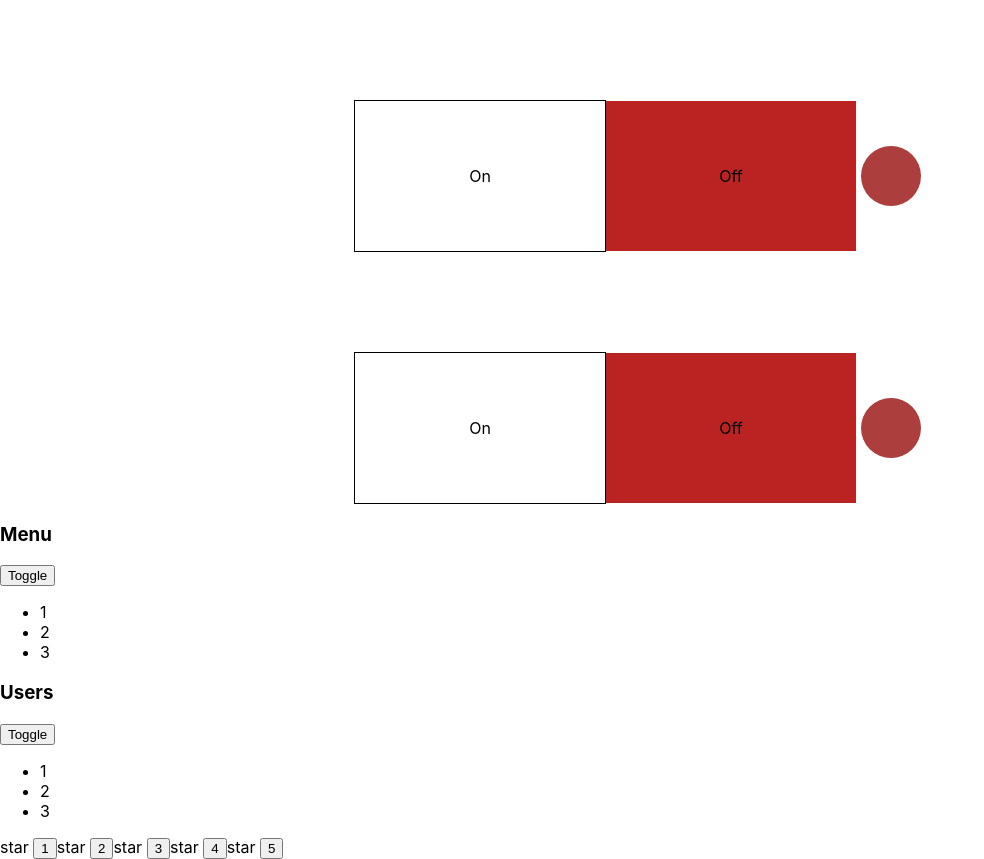
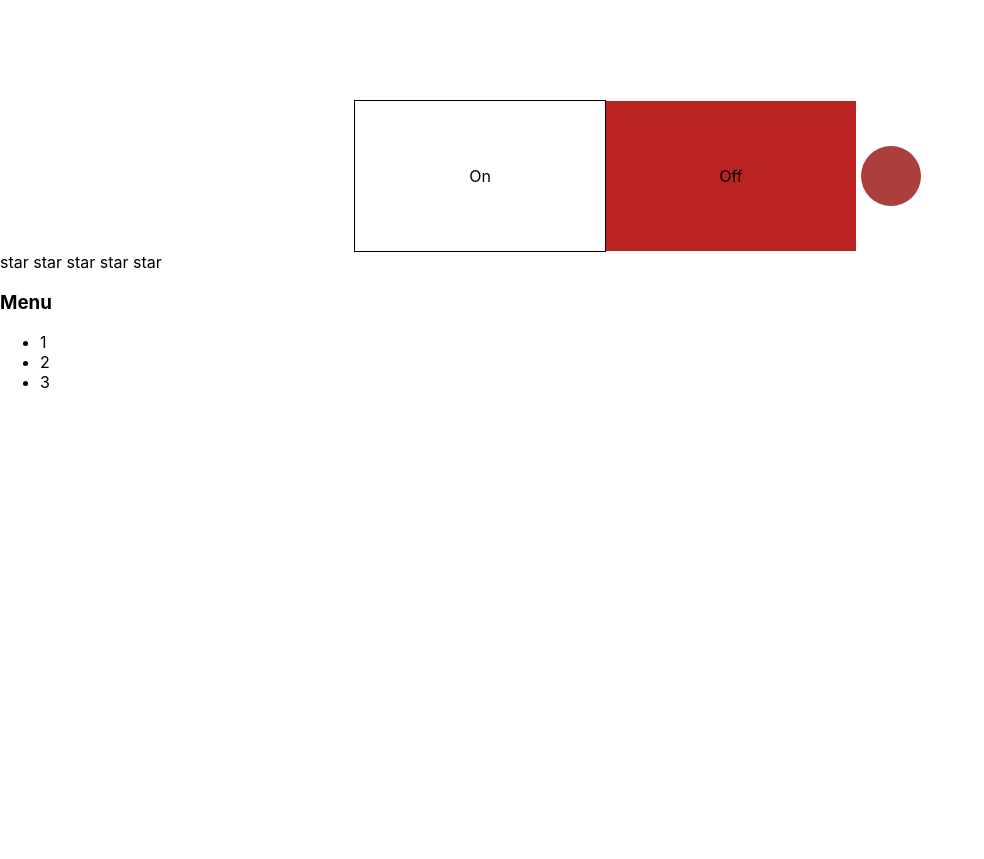
Before and after one commit to melion11/typescript_kabzda, a React (Create React App) app: page / in a window 1280 px wide. Shown: the whole page, without its empty margins (0-984 px from the left). After the commit the page ends 800 px from the top, so only its background shows below. Built offline with nearby package versions, Linux system fonts and the light colour scheme.

Commit message:
completed tasks with controlled components (accordion, rating, onOff) and callbacks

```diff
--- a/src/App.tsx
+++ b/src/App.tsx
@@ -3,32 +3,27 @@ import './App.css';
 import {OnOff} from './components/OnOff/OnOff';
 import {UnControlledRating} from "./components/UnControlledRating/UnControlledRating";
 import {UnControlledAccordion} from "./components/UnControlledAccordion/UnControlledAccordion";
+import {Rating} from "./components/Rating/Rating";
+import Accordion from "./components/Accordion/Accordion";
+import {UncontrolledOnOff} from "./components/UncontrolledOnOff/UncontrolledOnOff";
+
+export type RatingValueType = 0 | 1 | 2 | 3 | 4 | 5;
+
 
 function App() {
 
+    const [rating, setRating] = useState<RatingValueType>(0)
+
+    const [accordionCollapsed, setAccordionCollapsed] = useState<boolean>(false)
+
+    const [onOff, setOnOff]  = useState<boolean>(false);
+
+
     return (
         <div>
-            <OnOff/>
-            <OnOff/>
-
-            <UnControlledAccordion titleValue={'Menu'} />
-            <UnControlledAccordion titleValue={'Users'} />
-            <UnControlledRating/>
-
-
-            {/*<PageTitle title={'This is app component'}/>*/}
-            {/*<PageTitle title={'My friends'}/>*/}
-            {/*Article 1*/}
-            {/*<UnControlledRating value={3}/>*/}
-            {/*<Accordion titleValue={'Menu'} collapsed={true}/>*/}
-            {/*<Accordion titleValue={'Users'} collapsed={false}/>*/}
-            {/*Article 2*/}
-            {/*<UnControlledRating value={0}/>*/}
-            {/*<UnControlledRating value={1}/>*/}
-            {/*<UnControlledRating value={2}/>*/}
-            {/*<UnControlledRating value={3}/>*/}
-            {/*<UnControlledRating value={4}/>*/}
-            {/*<UnControlledRating value={5}/>*/}
+            <OnOff onOff={onOff} setOnOff={setOnOff}/>
+            <Rating value={rating} setRating={setRating}/>
+            <Accordion titleValue={'Menu'} accordionCollapsed={accordionCollapsed} setAccordionCollapsed={setAccordionCollapsed} />
         </div>
     );
 }
--- a/src/components/Accordion/Accordion.tsx
+++ b/src/components/Accordion/Accordion.tsx
@@ -2,26 +2,34 @@ import React from "react";
 
 type AccordionPropsType = {
     titleValue: string
-    collapsed: boolean
+    setAccordionCollapsed: (accordionCollapsed: boolean)=>void
+    accordionCollapsed: boolean
 }
 
 function Accordion(props: AccordionPropsType) {
     console.log('Accordion rendering')
 
         return <div>
-            <AccordionTitle title={props.titleValue}/>
-            {!props.collapsed && <AccordionBody/> }
+            <AccordionTitle title={props.titleValue} setAccordionCollapsed={props.setAccordionCollapsed} accordionCollapsed={props.accordionCollapsed}/>
+            {!props.accordionCollapsed && <AccordionBody/> }
         </div>
 
 }
 
 type AccordionTitlePropsType = {
     title: string
+    setAccordionCollapsed: (accordionCollapsed: boolean)=>void
+    accordionCollapsed: boolean
 }
 
 function AccordionTitle(props: AccordionTitlePropsType) {
     console.log('AccordionTitle rendering')
-    return <h3>{props.title}</h3>
+
+    const onClickHandler = () => {
+        props.setAccordionCollapsed(!props.accordionCollapsed)
+    }
+
+    return <h3 onClick={onClickHandler}>{props.title}</h3>
 }
 
 function AccordionBody() {
--- a/src/components/OnOff/OnOff.tsx
+++ b/src/components/OnOff/OnOff.tsx
@@ -1,41 +1,38 @@
 import React, {useState} from 'react';
 import s from './onOff.module.css'
 
+export type OnOffType = {
+    onOff: boolean
+    setOnOff: (onOff: boolean) => void
 
+}
 
-export const OnOff = () => {
+export const OnOff = (props: OnOffType) => {
 
-    const [onOff, setOnOff]  = useState(false);
+    const buttonClassName = props.onOff ? s.button__green : s.button__red;
+    const onClassName = props.onOff ? s.on__block_green : s.on__block;
+    const offClassName = !props.onOff ? s.off__block_red : s.off__block;
 
     const onOffSwitcher = () => {
-        setOnOff(!onOff)
+        props.setOnOff(!props.onOff)
     }
 
-    const buttonClassName = onOff ? s.button__green : s.button__red;
+    const onClickHandlerSwitcher = () => {
+        onOffSwitcher()
+    }
 
     const onClickHandler = () => {
-       onOffSwitcher()
+        onOffSwitcher()
     }
 
     return (
         <div className={s.onOff__wrapper}>
-            <On selected={onOff}/>
-            <Off selected={!onOff}/>
-            <button className={buttonClassName} onClick={onClickHandler}></button>
+
+            <div onClick={onClickHandler} className={onClassName}>On</div>
+            <div onClick={onClickHandler} className={offClassName}>Off</div>
+
+            <button className={buttonClassName} onClick={onClickHandlerSwitcher}></button>
+
         </div>
     );
 };
-
-type OnOffPropsType = {
-    selected: boolean
-}
-
-const On = (props: OnOffPropsType) => {
-    const onClassName = props.selected ? s.on__block_green : s.on__block;
-    return <div className={onClassName}>On</div>
- }
-
-const Off = (props: OnOffPropsType) => {
-    const offClassName = props.selected ? s.off__block_red : s.off__block;
-    return <div className={offClassName}>Off</div>
-}
--- a/src/components/Rating/Rating.tsx
+++ b/src/components/Rating/Rating.tsx
@@ -1,18 +1,24 @@
 import React from "react";
+import {RatingValueType} from "../../App";
 
 type RatingPropsType = {
-    value: 0 | 1 | 2 | 3 | 4 | 5;
+    value: RatingValueType
+    setRating: (value:RatingValueType)=>void
 }
 
 export function Rating(props: RatingPropsType) {
     console.log('Rating rendering')
-       return (
+
+
+
+    return (
         <div>
-            <Star selected={props.value >= 1}/>
-            <Star selected={props.value >= 2}/>
-            <Star selected={props.value >= 3}/>
-            <Star selected={props.value >= 4}/>
-            <Star selected={props.value >= 5}/>
+            <Star selected={props.value >= 1} onClickRating={()=>props.setRating(1)}/>
+            <Star selected={props.value >= 2} onClickRating={()=>props.setRating(2)}/>
+            <Star selected={props.value >= 3} onClickRating={()=>props.setRating(3)}/>
+            <Star selected={props.value >= 4} onClickRating={()=>props.setRating(4)}/>
+            <Star selected={props.value >= 5} onClickRating={()=>props.setRating(5)}/>
+            {/*<Star selected={props.value >= 5} setRating={props.setRating} value={5}/>*/}
         </div>
     );
 
@@ -20,16 +26,18 @@ export function Rating(props: RatingPropsType) {
 
 type StarPropsType = {
     selected: boolean;
+    onClickRating: ()=>void
 }
 
 function Star(props: StarPropsType) {
     console.log('Star rendering')
 
-    if (props.selected) {
-        return <span><b>star</b> </span>
-    } else {
-        return <span>star </span>
+    const onClickHandler = () => {
+        props.onClickRating()
     }
 
 
+   return <span onClick={onClickHandler}>{props.selected ? <b>star </b> : 'star '}</span>
+
+
 }
--- a/src/components/UnControlledAccordion/UnControlledAccordion.tsx
+++ b/src/components/UnControlledAccordion/UnControlledAccordion.tsx
@@ -11,17 +11,15 @@ export function UnControlledAccordion(props: AccordionPropsType) {
 
     const [collapsed, setCollapsed] = useState(false)
 
-    const collapsedFunc = () => {
-        setCollapsed(!collapsed )
+    // const collapsedFunc = () => {
+    //     setCollapsed(!collapsed )
+    //
+    // }
 
-    }
 
-    const onclickButtonHandler = () => {
-        collapsedFunc();
-    }
 
         return <div>
-            <AccordionTitle title={props.titleValue}/> <button onClick={onclickButtonHandler}>Toggle</button>
+            <AccordionTitle setCollapsed={setCollapsed} title={props.titleValue} collapsed={collapsed}/>
             { !collapsed && <AccordionBody/>}
         </div>
 
@@ -29,16 +27,23 @@ export function UnControlledAccordion(props: AccordionPropsType) {
 
 type AccordionTitlePropsType = {
     title: string
+    setCollapsed: (collapsed:boolean)=>void
+    collapsed:boolean
 }
 
 function AccordionTitle(props: AccordionTitlePropsType) {
     console.log('AccordionTitle rendering')
-    return <h3>{props.title}</h3>
+
+    // const onclickButtonHandler = () => {
+    //     props.collapsedFunc();
+    // }
+
+    return <h3 style={{cursor: 'pointer'}} onClick={()=>{props.setCollapsed(!props.collapsed)}}>{props.title}</h3>
 }
 
 function AccordionBody() {
     console.log('AccordionBody rendering')
-    return <ul>
+    return <ul>n
         <li>1</li>
         <li>2</li>
         <li>3</li>
--- a/src/components/UnControlledRating/UnControlledRating.tsx
+++ b/src/components/UnControlledRating/UnControlledRating.tsx
@@ -9,64 +9,40 @@ export function UnControlledRating() {
 
     const [value, setValue] = useState(0)
 
-    const addRating = (value:any) => {
-        switch (value) {
-            case 1:
-                return setValue(1)
-            case 2:
-                return setValue(2)
-            case 3:
-                return setValue(3)
-            case 4:
-                return setValue(4)
-            case 5:
-                return setValue(5)
-            default:
-                return value
-        }
-    }
-
-    const onClickButtonHandler1 = () => {
-        addRating(1);
-    }
-    const onClickButtonHandler2 = () => {
-        addRating(2);
-    }
-    const onClickButtonHandler3 = () => {
-        addRating(3);
-    }
-    const onClickButtonHandler4 = () => {
-        addRating(4);
-    }
-    const onClickButtonHandler5 = () => {
-        addRating(5);
+    const addRating = (value: number) => {
+        setValue(value)
     }
 
 
-       return (
-        <div>
-            <Star selected={value >= 1}/><button onClick={onClickButtonHandler1}>1</button>
-            <Star selected={value >= 2}/><button onClick={onClickButtonHandler2}>2</button>
-            <Star selected={value >= 3}/><button onClick={onClickButtonHandler3}>3</button>
-            <Star selected={value >= 4}/><button onClick={onClickButtonHandler4}>4</button>
-            <Star selected={value >= 5}/><button onClick={onClickButtonHandler5}>5</button>
-        </div>
-    );
+
+return (
+    <div>
+        <Star addRating={() => addRating(1)} selected={value >= 1}/>
+        <Star addRating={() => addRating(2)} selected={value >= 2}/>
+        <Star addRating={() => addRating(3)} selected={value >= 3}/>
+        <Star addRating={() => addRating(4)} selected={value >= 4}/>
+        <Star addRating={() => addRating(5)} selected={value >= 5}/>
+    </div>
+);
 
 }
 
 type StarPropsType = {
     selected: boolean;
+    addRating: (value: number) => void
 }
 
 function Star(props: StarPropsType) {
     console.log('Star rendering')
 
-    if (props.selected) {
-        return <span><b>star</b> </span>
-    } else {
-        return <span>star </span>
+    const onClickButtonHandler = (value: any) => {
+        props.addRating(value);
     }
+
+    // return props.selected ? <span style={{cursor: 'pointer'}} onClick={onClickButtonHandler}> <b>star</b></span>  :
+    // <span style={{cursor: 'pointer'}} onClick={onClickButtonHandler}> star</span>
+
+    return <span style={{cursor: 'pointer'}} onClick={onClickButtonHandler}> {props.selected ? <b>star</b> : 'star'}</span>
 
 
 }
--- /dev/null
+++ b/src/components/UncontrolledOnOff/UncontrolledOnOff.tsx
@@ -0,0 +1,41 @@
+import React, {useState} from 'react';
+import s from './UncontrolledOnOff.module.css'
+
+
+
+export const UncontrolledOnOff = () => {
+
+    const [onOff, setOnOff]  = useState(false);
+
+    const onOffSwitcher = () => {
+        setOnOff(!onOff)
+    }
+
+    const buttonClassName = onOff ? s.button__green : s.button__red;
+
+    const onClickHandler = () => {
+       onOffSwitcher()
+    }
+
+    return (
+        <div className={s.onOff__wrapper}>
+            <On selected={onOff}/>
+            <Off selected={!onOff}/>
+            <button className={buttonClassName} onClick={onClickHandler}></button>
+        </div>
+    );
+};
+
+type OnOffPropsType = {
+    selected: boolean
+}
+
+const On = (props: OnOffPropsType) => {
+    const onClassName = props.selected ? s.on__block_green : s.on__block;
+    return <div className={onClassName}>On</div>
+ }
+
+const Off = (props: OnOffPropsType) => {
+    const offClassName = props.selected ? s.off__block_red : s.off__block;
+    return <div className={offClassName}>Off</div>
+}
```
Also changed, not shown: src/components/UncontrolledOnOff/UncontrolledOnOff.module.css (added, +79 -0 lines).
